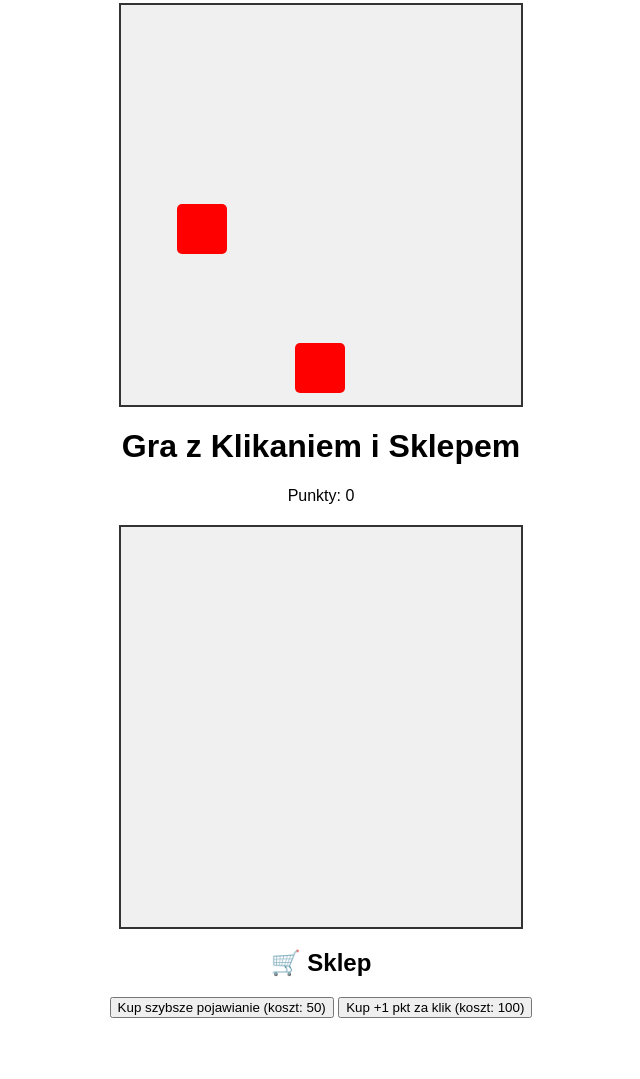
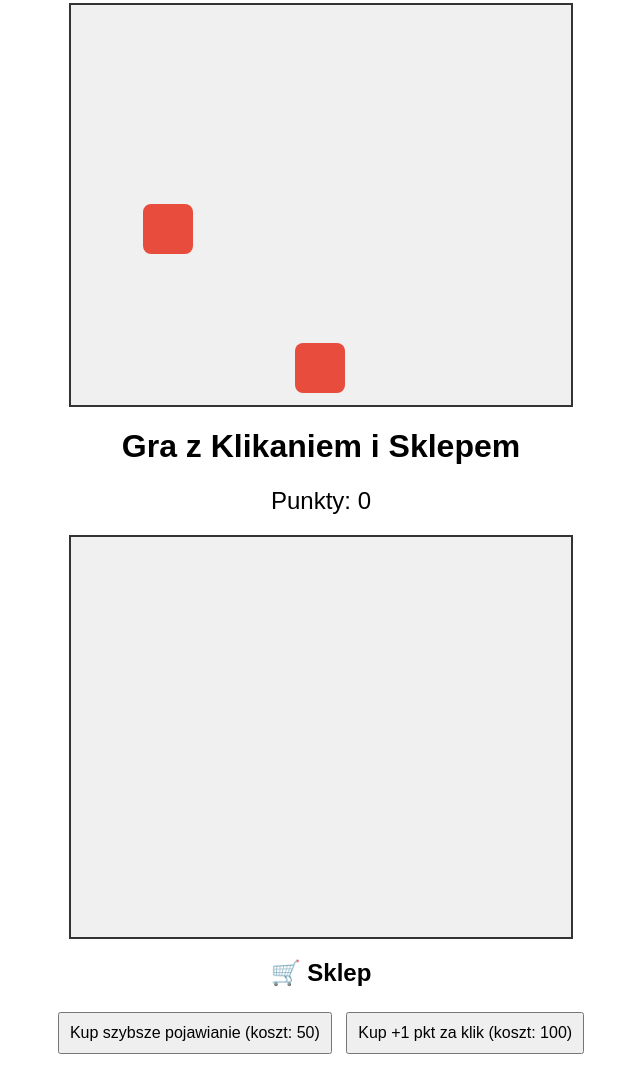
Before and after one commit to Oldbrainrot/wirus, a plain HTML site: page index.html in a window 1280 px wide. Shown: the part 115-1194 px from the top of the page, without its empty margins (319-959 px from the left). Before the commit the page ends 1153 px from the top, so only its background shows below. Drawn offline with Linux system fonts and the light colour scheme.

Commit message:
Update style.css

```diff
--- a/style.css
+++ b/style.css
@@ -21,3 +21,41 @@ body {
     cursor: pointer;
     border-radius: 5px;
 }
+body {
+    font-family: Arial, sans-serif;
+    text-align: center;
+    margin: 20px;
+}
+
+#score-container {
+    font-size: 1.5rem;
+    margin-bottom: 10px;
+}
+
+#game-area {
+    width: 500px;
+    height: 400px;
+    margin: 20px auto;
+    border: 2px solid #333;
+    position: relative;
+    background-color: #f0f0f0;
+}
+
+.square {
+    width: 50px;
+    height: 50px;
+    position: absolute;
+    background-color: #e74c3c;
+    cursor: pointer;
+    border-radius: 8px;
+}
+
+#shop {
+    margin-top: 20px;
+}
+
+#shop button {
+    margin: 5px;
+    padding: 10px;
+    font-size: 1rem;
+}
```
